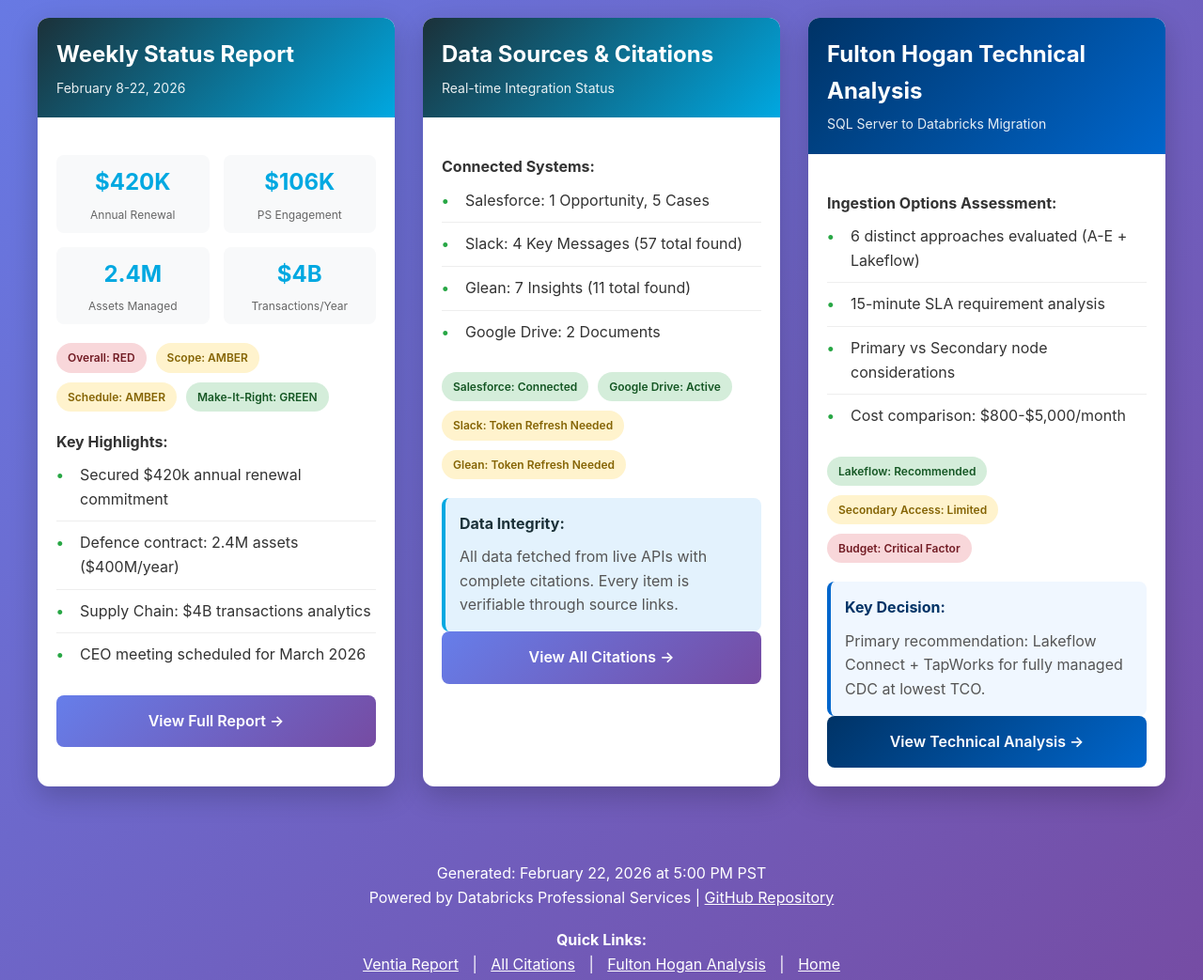
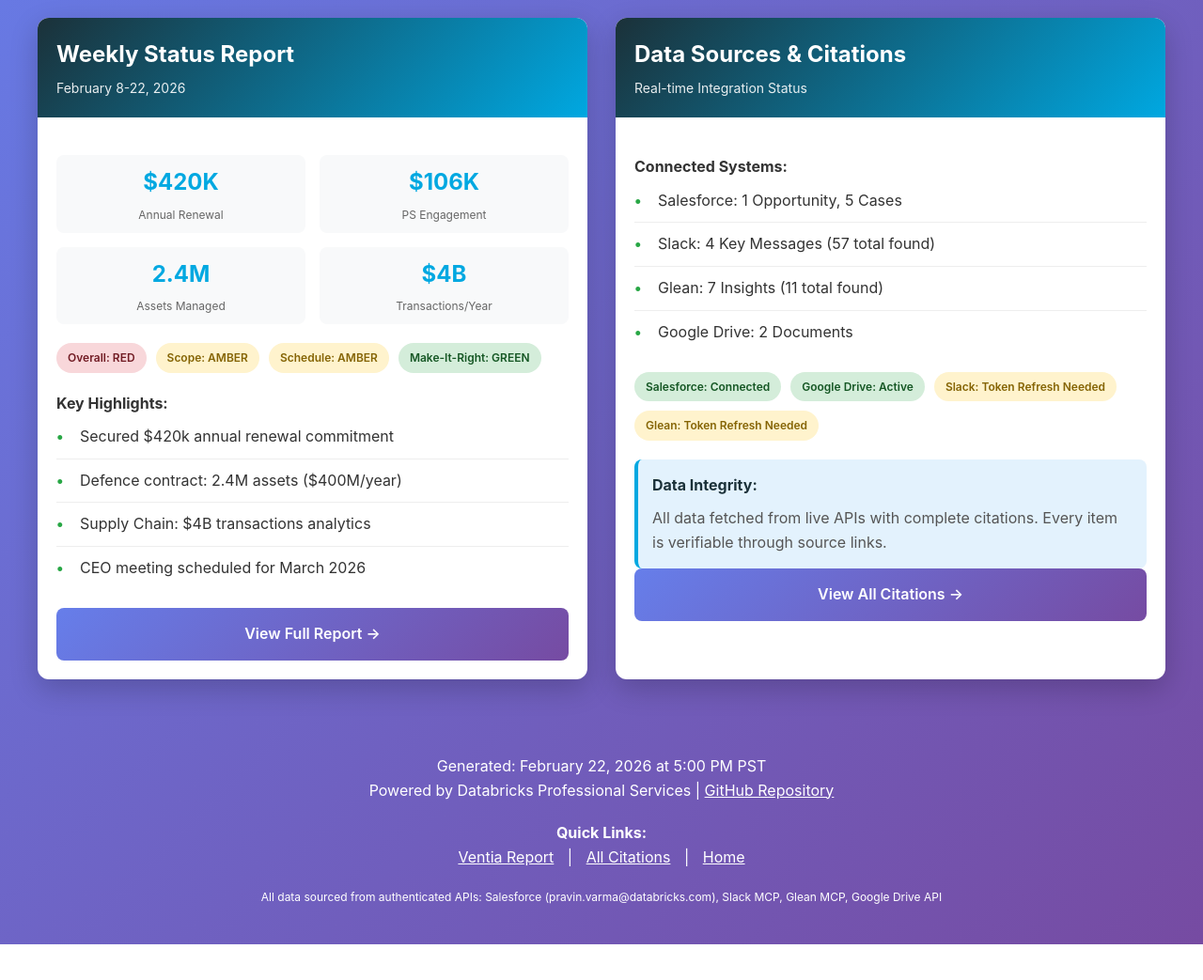
Before and after one commit to pravinva/pm-automation, a website: page docs/index.html in a window 1280 px wide. Shown: the part 240-1283 px from the top of the page at 94% size. After the commit the page ends 1245 px from the top, so only its background shows below. Drawn offline with Linux system fonts and the light colour scheme.

Commit message:
Make Fulton Hogan document non-discoverable
- Remove from main landing page navigation
- Add noindex meta tags to prevent search engine indexing
- Create robots.txt to block crawling of the page
- Remove prominent navigation buttons
- Page now only accessible via direct link

```diff
--- a/docs/index.html
+++ b/docs/index.html
@@ -254,38 +254,6 @@
                     <a href="https://pravinva.github.io/pm-automation/citations.html" class="view-report-btn">View All Citations →</a>
                 </div>
             </div>
-
-            <!-- Fulton Hogan Technical Document -->
-            <div class="card">
-                <div class="card-header" style="background: linear-gradient(135deg, #003366 0%, #0066cc 100%);">
-                    <h2>Fulton Hogan Technical Analysis</h2>
-                    <div class="date">SQL Server to Databricks Migration</div>
-                </div>
-                <div class="card-body">
-                    <div class="highlights">
-                        <strong>Ingestion Options Assessment:</strong>
-                        <ul>
-                            <li>6 distinct approaches evaluated (A-E + Lakeflow)</li>
-                            <li>15-minute SLA requirement analysis</li>
-                            <li>Primary vs Secondary node considerations</li>
-                            <li>Cost comparison: $800-$5,000/month</li>
-                        </ul>
-                    </div>
-
-                    <div class="status-badges">
-                        <span class="badge green">Lakeflow: Recommended</span>
-                        <span class="badge amber">Secondary Access: Limited</span>
-                        <span class="badge red">Budget: Critical Factor</span>
-                    </div>
-
-                    <div style="margin-top: 20px; padding: 15px; background: #f0f7ff; border-radius: 8px; border-left: 4px solid #0066cc;">
-                        <strong style="color: #003366;">Key Decision:</strong>
-                        <p style="margin-top: 10px; color: #555;">Primary recommendation: Lakeflow Connect + TapWorks for fully managed CDC at lowest TCO.</p>
-                    </div>
-
-                    <a href="https://pravinva.github.io/pm-automation/fulton-hogan-ingestion.html" class="view-report-btn" style="background: linear-gradient(135deg, #003366 0%, #0066cc 100%);">View Technical Analysis →</a>
-                </div>
-            </div>
         </div>
 
         <div class="footer">
@@ -296,7 +264,6 @@
                 <p>
                     <a href="https://pravinva.github.io/pm-automation/report.html" style="color: white; margin: 0 10px;">Ventia Report</a> |
                     <a href="https://pravinva.github.io/pm-automation/citations.html" style="color: white; margin: 0 10px;">All Citations</a> |
-                    <a href="https://pravinva.github.io/pm-automation/fulton-hogan-ingestion.html" style="color: white; margin: 0 10px;">Fulton Hogan Analysis</a> |
                     <a href="https://pravinva.github.io/pm-automation/" style="color: white; margin: 0 10px;">Home</a>
                 </p>
             </div>
```
Also changed, not shown: docs/fulton-hogan-ingestion.html (+4 -4 lines), docs/robots.txt (added, +12 -0 lines).
